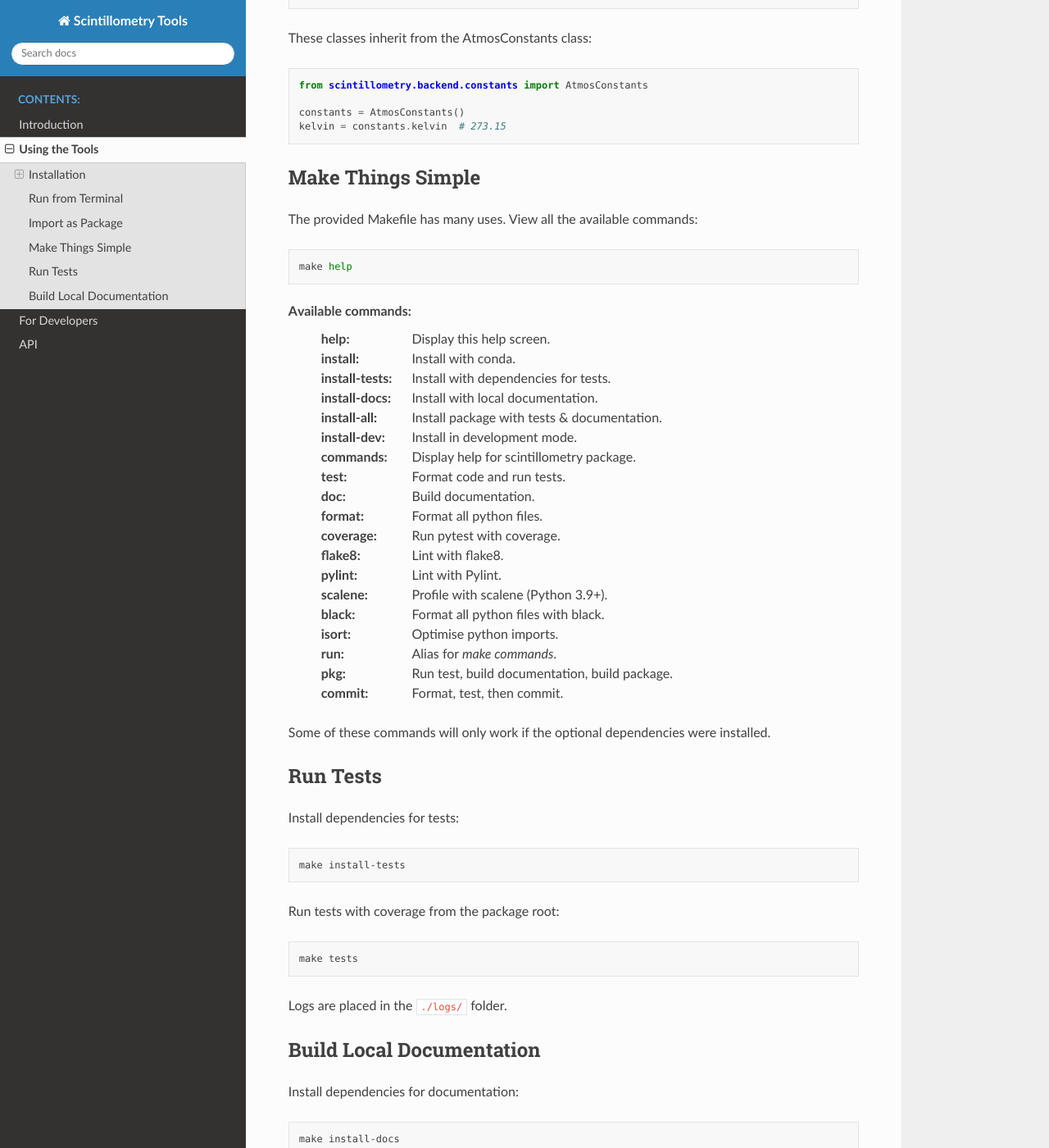
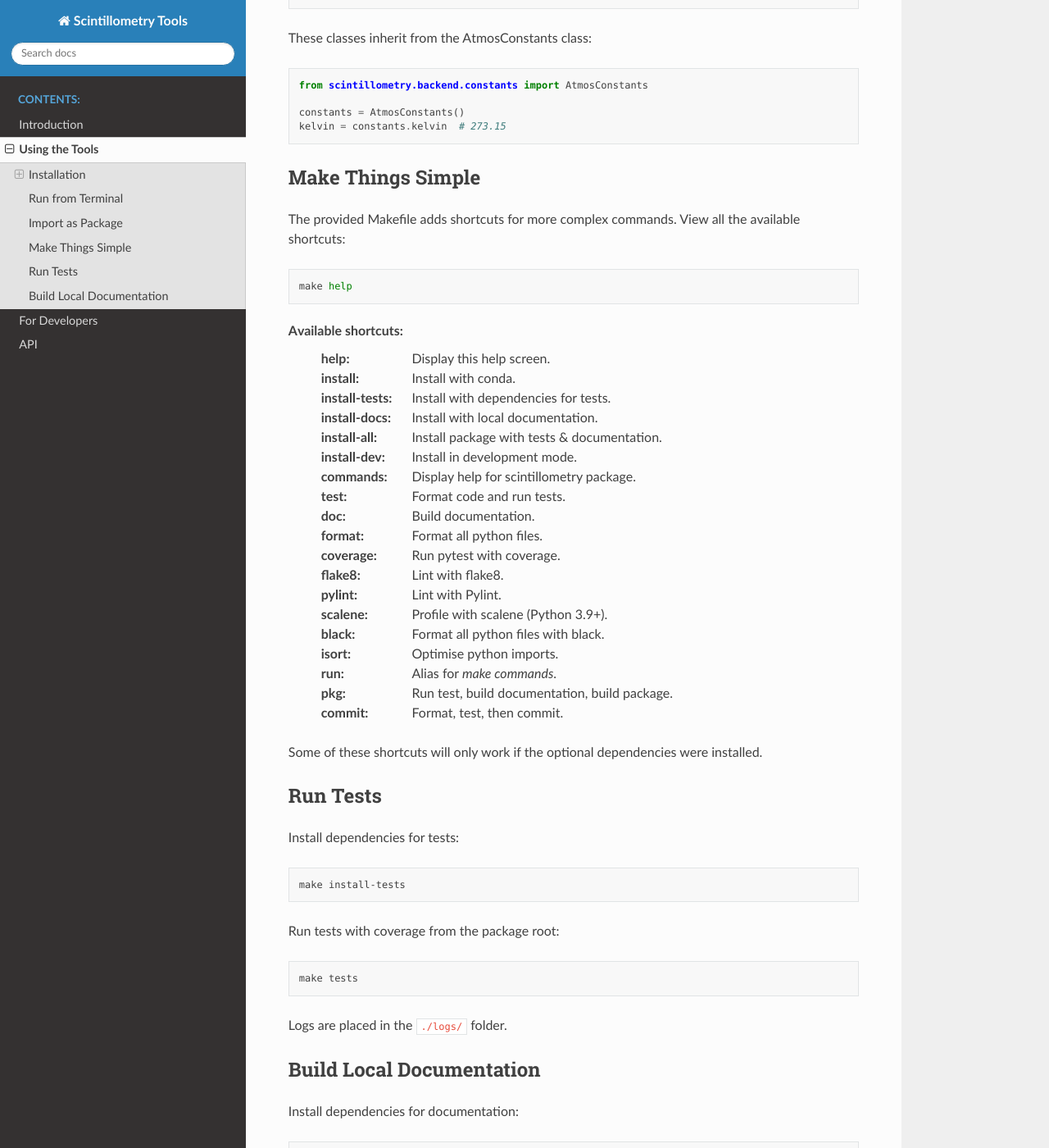
Before and after one commit to gampnico/scintillometry, a Sphinx documentation site: the page built from docs/source/quickstart.rst, in a window 1280 px wide and 1400 px high, scrolled down 2811 px. Shown: the whole window at 82% size. Built offline with Sphinx 7.4.7 and the Read the Docs theme 2.0.0, drawn with Linux system fonts in a browser that asks for light colours.

Commit message:
docs: add shortcut to and updated install instructions
Adds shortcut from the Example Workflow section to installation
instructions. Updates Makefile description by separating Makefile
"shortcuts" from package "commands".

Refs: ST-2

```diff
--- a/docs/source/conf.py
+++ b/docs/source/conf.py
@@ -32,7 +32,7 @@
 project = "Scintillometry Tools"
 copyright = f"2019-{date.today().year}, Scintillometry Tools Contributors"
 author = "Scintillometry Tools Contributors"
-release = "0.13.a1"
+release = "0.13.a2"
 
 # -- General configuration ---------------------------------------------------
 # https://www.sphinx-doc.org/en/master/usage/configuration.html#general-configuration
--- a/docs/source/intro.rst
+++ b/docs/source/intro.rst
@@ -94,7 +94,9 @@
 **Scintillometer path coordinates must be accurate. Incorrectly generated
 topographical data leads to poor calibration and nonsense results!**
 
-List all available arguments with:
+To install, follow the instructions given :doc:`here </quickstart>`.
+
+Once installed, list all available arguments with:
 
 .. code-block:: bash
 
--- a/docs/source/quickstart.rst
+++ b/docs/source/quickstart.rst
@@ -132,13 +132,13 @@
 Make Things Simple
 ------------------
 
-The provided Makefile has many uses. View all the available commands:
+The provided Makefile adds shortcuts for more complex commands. View all the available shortcuts:
 
 .. code-block:: bash
 
    make help
 
-Available commands:
+Available shortcuts:
    :help:            Display this help screen.
    :install:         Install with conda.
    :install-tests:   Install with dependencies for tests.
@@ -159,7 +159,7 @@
    :pkg:             Run test, build documentation, build package.
    :commit:          Format, test, then commit.
 
-Some of these commands will only work if the optional dependencies were installed.
+Some of these shortcuts will only work if the optional dependencies were installed.
 
 Run Tests
 ---------
```
